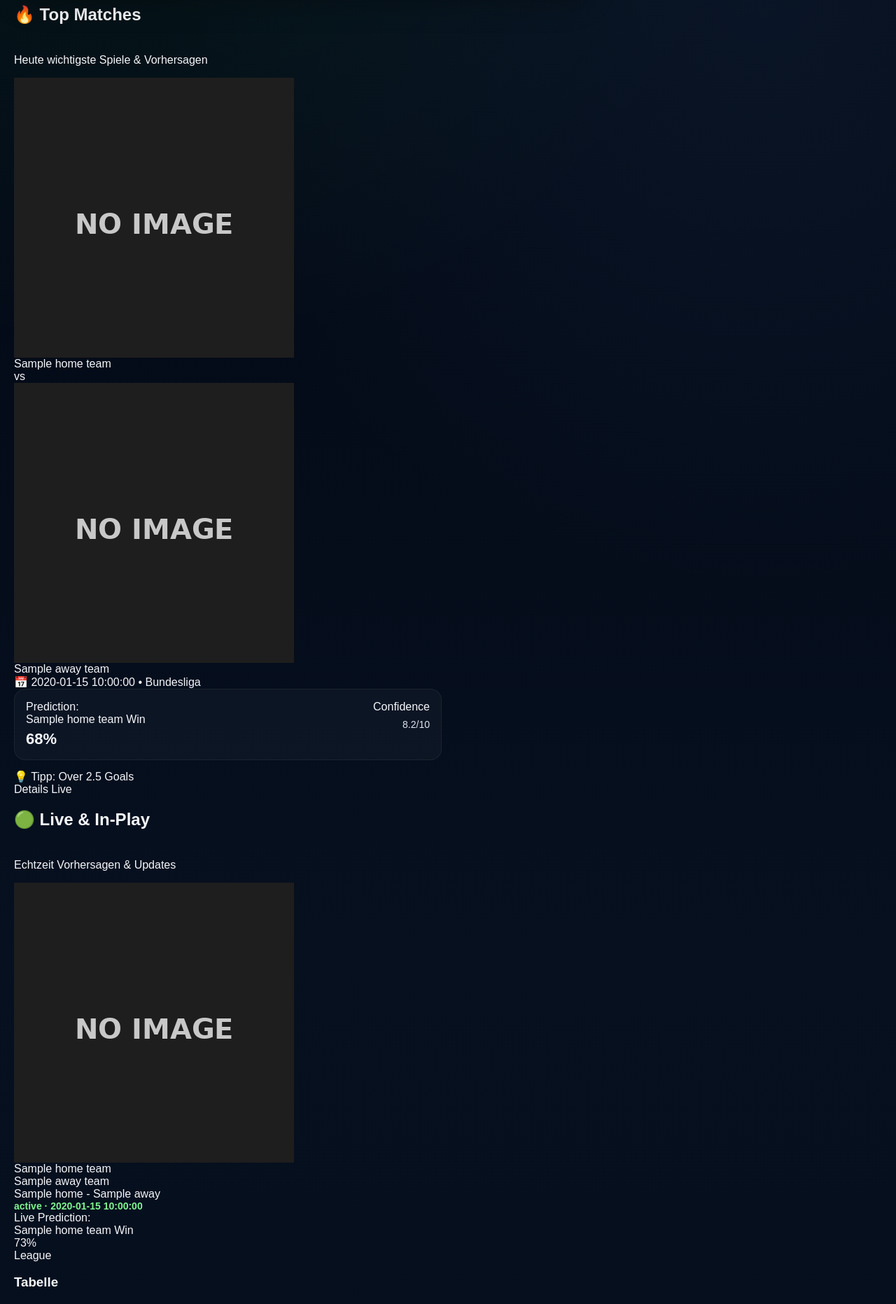
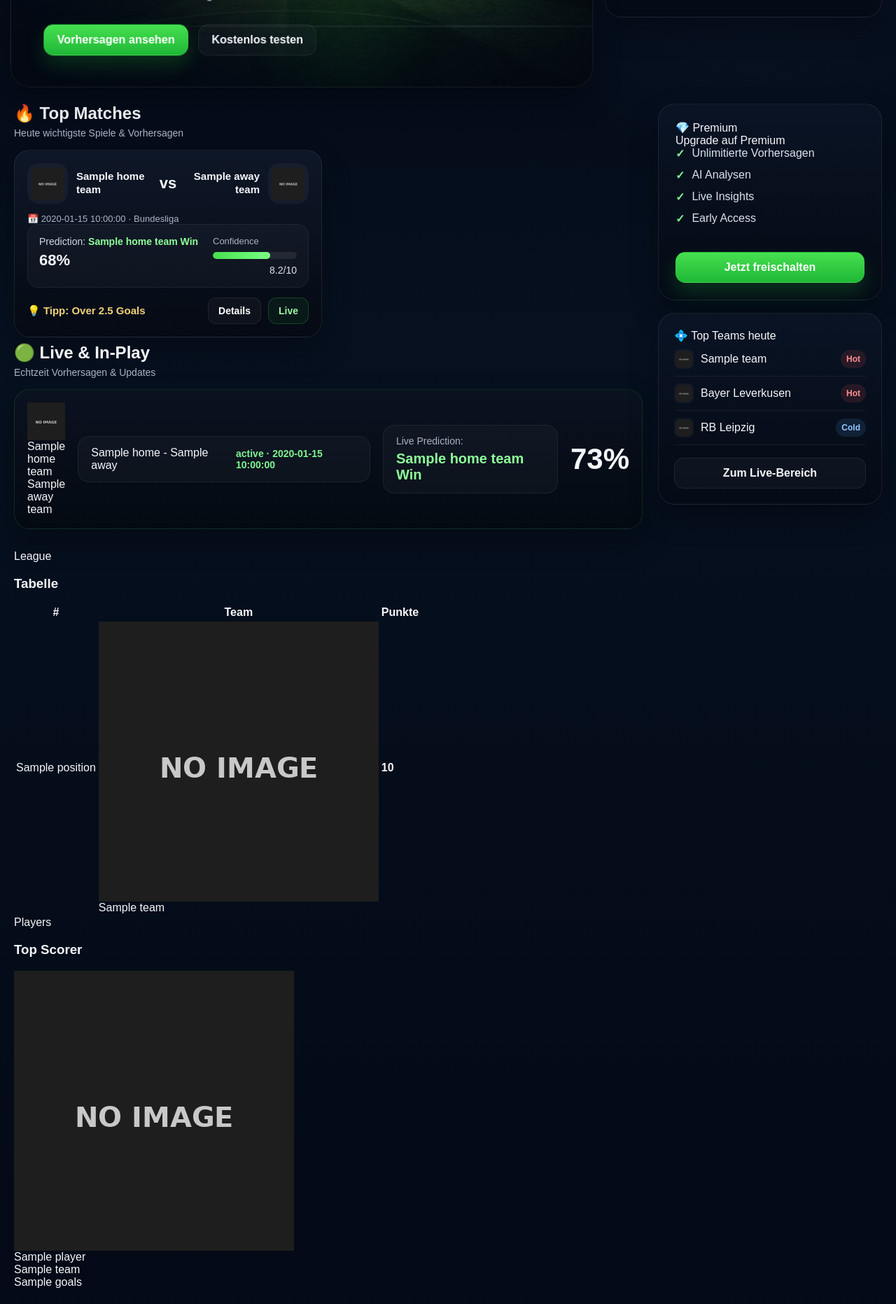
Before and after one commit to bonangel1974/matchpredictions, a Flask app: page / in a window 1280 px wide. Shown: the part 436-2299 px from the top of the page at 70% size. Run offline with Flask 3, Linux system fonts and the light colour scheme; a database or web service that is not in the repository returns one stand-in record (values such as "Sample title"); data that the repository does not hold is empty.

Commit message:
new premium homepage redesign

```diff
--- a/templates/index.html
+++ b/templates/index.html
@@ -10,12 +10,12 @@
 
 <header class="site-header">
     <div class="container header-inner">
-        <div class="brand-wrap">
-            <div class="brand-icon">M</div>
-            <div class="brand-text">MatchPredictions</div>
+        <div class="brand">
+            <div class="brand-mark">M</div>
+            <div>MatchPredictions</div>
         </div>
 
-        <div class="nav-scroll">
+        <div class="mobile-nav-scroll">
             <nav class="main-nav">
                 <a href="/?league=bundesliga" class="{% if league == 'bundesliga' %}active{% endif %}">Deutschland</a>
                 <a href="/?league=switzerland" class="{% if league == 'switzerland' %}active{% endif %}">Schweiz</a>
@@ -41,15 +41,15 @@
         {% if error %}
         <div class="error-box">{{ error }}</div>
         {% endif %}
-
-        <!-- HERO -->
-        <section class="hero-grid">
-            <div class="hero-main">
+<section class="hero">
+    <div class="hero-grid">
+        <div class="hero-main hero-animated">
             <div class="hero-overlay"></div>
+            <div class="hero-glow"></div>
             <div class="hero-content">
                 <div class="hero-kicker">AI Match Predictions</div>
-                    <h1>AI Match Predictions<br>für Europa</h1>
-                    <p>Daten. Trends. Gewinnstrategien.</p>
+                <h1 class="hero-title"><span class="accent">AI</span> Match Predictions<br>für Europa</h1>
+                <p class="hero-subtitle">Daten. Trends. Gewinnstrategien.</p>
 
                 <div class="hero-buttons">
                     <a href="/premium?league={{ league }}" class="btn btn-green btn-large">Vorhersagen ansehen</a>
@@ -58,112 +58,112 @@
             </div>
         </div>
 
-            <aside class="hero-side-card">
-                <div class="side-card-head">
-                    <div class="side-card-title">AI Analyse</div>
-                    <span class="pill pill-green">PREMIUM</span>
+        <div class="hero-side">
+            <div class="ai-panel">
+                <div class="panel-head">
+                    <h3 class="panel-title">AI Analyse</h3>
+                    <span class="panel-chip">PREMIUM</span>
                 </div>
 
                 <ul class="feature-list">
-                    <li>Form Analyse</li>
-                    <li>Head-to-Head</li>
-                    <li>Goal Trend</li>
-                    <li>Injury Impact</li>
+                    <li><span class="feature-check">✓</span> Form Analyse</li>
+                    <li><span class="feature-check">✓</span> Head-to-Head</li>
+                    <li><span class="feature-check">✓</span> Goal Trend</li>
+                    <li><span class="feature-check">✓</span> Injury Impact</li>
                 </ul>
 
-                <div class="ai-result-box">
-                    <div class="small-label">Ergebnis:</div>
+                <div class="ai-result">
+                    <div class="ai-result-label">Ergebnis:</div>
+                    <div class="ai-result-value">
                         {% if featured_match %}
-                        <strong>{{ featured_match.home }} Win</strong>
+                            {{ featured_match.home }} Win
                         {% else %}
-                        <strong>Home Win</strong>
+                            Home Win
                         {% endif %}
+                    </div>
                     <div class="confidence-text">(High Confidence)</div>
                 </div>
 
                 <div class="premium-note">🔒 Premium Feature</div>
-            </aside>
+            </div>
+        </div>
+    </div>
 </section>
 
-        <!-- MAIN GRID -->
-        <section class="dashboard-grid">
+        <section class="section">
+            <div class="main-grid">
 
-            <!-- LEFT SIDE -->
-            <div class="dashboard-left">
-
-                <!-- TOP MATCHES -->
-                <section class="section-block">
+                <div>
+                    <div class="section-head">
                         <div class="section-title-wrap">
-                        <h2>🔥 Top Matches</h2>
-                        <p>Heute wichtigste Spiele & Vorhersagen</p>
+                            <h2 class="section-title">🔥 Top Matches</h2>
+                            <div class="section-subtitle">Heute wichtigste Spiele &amp; Vorhersagen</div>
+                        </div>
                     </div>
 
                     <div class="top-matches-grid">
                         {% for m in matches[:2] %}
-                        <article class="prediction-card">
-                            <div class="prediction-teams">
-                                <div class="prediction-team">
+                        <article class="match-prediction-card">
+                            <div class="match-row">
+                                <div class="club">
+                                    <div class="club-logo">
                                         <img src="{{ m.home_logo }}" alt="{{ m.home }}">
-                                    <span>{{ m.home }}</span>
+                                    </div>
+                                    <div class="club-name">{{ m.home }}</div>
                                 </div>
 
-                                <div class="prediction-versus">vs</div>
-
-                                <div class="prediction-team">
-                                    <img src="{{ m.away_logo }}" alt="{{ m.away }}">
-                                    <span>{{ m.away }}</span>
-                                </div>
+                                <div class="match-center">
+                                    <div class="vs-big">vs</div>
                                 </div>
 
-                            <div class="prediction-meta">
-                                <span>📅 {{ m.time }}</span>
-                                <span>•</span>
-                                <span>{{ league|capitalize }}</span>
-                            </div>
-
-                            <div class="prediction-box">
-                                <div class="prediction-left">
-                                    <div class="small-label">Prediction:</div>
-                                    <div class="prediction-result">
-                                        {% if m.home %}{{ m.home }} Win{% else %}Home Win{% endif %}
-                                    </div>
-                                    <div class="prediction-percent">
-                                        {% if loop.index == 1 %}68%{% else %}29%{% endif %}
-                                    </div>
-                                </div>
-
-                                <div class="prediction-right">
-                                    <div class="small-label">Confidence</div>
-                                    <div class="confidence-bar">
-                                        <span style="width:{% if loop.index == 1 %}68{% else %}29{% endif %}%"></span>
-                                    </div>
-                                    <div class="confidence-value">
-                                        {% if loop.index == 1 %}8.2/10{% else %}6.7/10{% endif %}
+                                <div class="club right">
+                                    <div class="club-name">{{ m.away }}</div>
+                                    <div class="club-logo">
+                                        <img src="{{ m.away_logo }}" alt="{{ m.away }}">
                                     </div>
                                 </div>
                             </div>
 
-                            <div class="prediction-footer">
-                                <div class="tip-text">💡 Tipp: {% if loop.index == 1 %}Over 2.5 Goals{% else %}Under 3.5 Goals{% endif %}</div>
-                                <div class="prediction-actions">
-                                    <a href="#" class="mini-btn">Details</a>
-                                    <a href="#" class="mini-btn mini-btn-live">Live</a>
+                            <div class="meta-line">📅 {{ m.time }} · {{ league|capitalize }}</div>
+
+                            <div class="prediction-box">
+                                <div>
+                                    <div class="prediction-label">Prediction: <strong>{% if loop.index == 1 %}{{ m.home }} Win{% else %}Draw{% endif %}</strong></div>
+                                    <div class="prediction-percent">{% if loop.index == 1 %}68%{% else %}29%{% endif %}</div>
+                                </div>
+
+                                <div class="confidence-box">
+                                    <div class="confidence-title">Confidence</div>
+                                    <div class="progress">
+                                        <div class="progress-bar" style="width:{% if loop.index == 1 %}68{% else %}29{% endif %}%"></div>
+                                    </div>
+                                    <div class="confidence-value">{% if loop.index == 1 %}8.2/10{% else %}6.7/10{% endif %}</div>
+                                </div>
+                            </div>
+
+                            <div class="card-footer">
+                                <div class="tip">💡 Tipp: {% if loop.index == 1 %}Over 2.5 Goals{% else %}Under 3.5 Goals{% endif %}</div>
+
+                                <div class="footer-actions">
+                                    <a href="#" class="btn btn-dark btn-sm">Details</a>
+                                    <a href="#" class="btn btn-outline btn-sm btn-live">Live</a>
                                 </div>
                             </div>
                         </article>
                         {% endfor %}
                     </div>
-                </section>
 
-                <!-- LIVE IN PLAY -->
-                <section class="section-block">
+                    <section class="section">
+                        <div class="section-head">
                             <div class="section-title-wrap">
-                        <h2>🟢 Live & In-Play</h2>
-                        <p>Echtzeit Vorhersagen & Updates</p>
+                                <h2 class="section-title">🟢 Live &amp; In-Play</h2>
+                                <div class="section-subtitle">Echtzeit Vorhersagen &amp; Updates</div>
+                            </div>
                         </div>
 
+                        <div class="live-strip {% if featured_match and featured_match.status in ['IN_PLAY', 'LIVE', 'PAUSED'] %}live-glow{% endif %}">
                             {% if featured_match %}
-                    <div class="live-highlight-card {% if featured_match.status in ['IN_PLAY', 'LIVE', 'PAUSED'] %}live-glow{% endif %}">
+                            <div class="live-strip-grid">
                                 <div class="live-team-side">
                                     <img src="{{ featured_match.home_logo }}" alt="{{ featured_match.home }}">
                                     <div>
@@ -172,7 +172,7 @@
                                     </div>
                                 </div>
 
-                        <div class="live-score-block">
+                                <div class="live-score-box">
                                     {% if featured_match.score_home is not none and featured_match.score_away is not none %}
                                         <div class="live-big-score">{{ featured_match.score_home }} - {{ featured_match.score_away }}</div>
                                     {% else %}
@@ -181,24 +181,23 @@
                                     <div class="live-minute">{{ featured_match.status }} · {{ featured_match.time }}</div>
                                 </div>
 
-                        <div class="live-prediction-side">
-                            <div class="small-label">Live Prediction:</div>
-                            <div class="live-prediction-result">{{ featured_match.home }} Win</div>
-                            <div class="live-prediction-percent">73%</div>
+                                <div class="live-prediction">
+                                    <div class="live-prediction-label">Live Prediction:</div>
+                                    <div class="live-prediction-value">{{ featured_match.home }} Win</div>
                                 </div>
+
+                                <div class="live-percent">73%</div>
                             </div>
                             {% endif %}
+                        </div>
                     </section>
 
-                <!-- TABLE + SCORERS -->
-                <section class="bottom-duo-grid">
-
-                    <section class="panel-box">
+                    <section class="section">
+                        <div class="bottom-duo-grid">
+                            <div class="panel-box">
                                 <div class="panel-header">
-                            <div>
                                     <div class="panel-kicker">League</div>
                                     <h3>Tabelle</h3>
-                            </div>
                                 </div>
 
                                 <div class="table-mobile-wrap">
@@ -224,14 +223,12 @@
                                         </tbody>
                                     </table>
                                 </div>
-                    </section>
+                            </div>
 
-                    <section class="panel-box">
+                            <div class="panel-box">
                                 <div class="panel-header">
-                            <div>
                                     <div class="panel-kicker">Players</div>
                                     <h3>Top Scorer</h3>
-                            </div>
                                 </div>
 
                                 <div class="scorer-stack">
@@ -248,58 +245,57 @@
                                     </div>
                                     {% endfor %}
                                 </div>
-                    </section>
-
+                            </div>
+                        </div>
                     </section>
                 </div>
 
-            <!-- RIGHT SIDE -->
-            <aside class="dashboard-right">
-
-                <div class="premium-upgrade-card">
+                <aside class="right-rail">
+                    <div class="premium-panel">
                         <div class="upgrade-title">💎 Premium</div>
                         <div class="upgrade-subtitle">Upgrade auf Premium</div>
 
-                    <ul class="upgrade-list">
-                        <li>Unlimitierte Vorhersagen</li>
-                        <li>AI Analysen</li>
-                        <li>Live Insights</li>
-                        <li>Early Access</li>
+                        <ul class="bullet-list">
+                            <li><span class="feature-check">✓</span> Unlimitierte Vorhersagen</li>
+                            <li><span class="feature-check">✓</span> AI Analysen</li>
+                            <li><span class="feature-check">✓</span> Live Insights</li>
+                            <li><span class="feature-check">✓</span> Early Access</li>
                         </ul>
 
-                    <a href="/premium?league={{ league }}" class="btn btn-green btn-block">Jetzt freischalten</a>
+                        <a href="/premium?league={{ league }}" class="btn btn-green full-width-btn">Jetzt freischalten</a>
                     </div>
 
-                <div class="sidebar-card">
+                    <div class="top-teams-panel">
                         <div class="sidebar-title">💠 Top Teams heute</div>
 
-                    <div class="team-heat-row">
-                        <div class="team-heat-left">
-                            <img src="{{ table[0].logo if table|length > 0 else '/static/images/default.png' }}" alt="">
+                        <div class="top-team-row">
+                            <div class="team-mini">
+                                <img class="team-mini-logo" src="{{ table[0].logo if table|length > 0 else '/static/images/default.png' }}" alt="">
                                 <span>{{ table[0].team if table|length > 0 else 'FC Bayern München' }}</span>
                             </div>
-                        <span class="tag-hot">Hot</span>
+                            <span class="hot-tag">Hot</span>
                         </div>
 
-                    <div class="team-heat-row">
-                        <div class="team-heat-left">
-                            <img src="{{ table[1].logo if table|length > 1 else '/static/images/default.png' }}" alt="">
+                        <div class="top-team-row">
+                            <div class="team-mini">
+                                <img class="team-mini-logo" src="{{ table[1].logo if table|length > 1 else '/static/images/default.png' }}" alt="">
                                 <span>{{ table[1].team if table|length > 1 else 'Bayer Leverkusen' }}</span>
                             </div>
-                        <span class="tag-hot">Hot</span>
+                            <span class="hot-tag">Hot</span>
                         </div>
 
-                    <div class="team-heat-row">
-                        <div class="team-heat-left">
-                            <img src="{{ table[2].logo if table|length > 2 else '/static/images/default.png' }}" alt="">
+                        <div class="top-team-row">
+                            <div class="team-mini">
+                                <img class="team-mini-logo" src="{{ table[2].logo if table|length > 2 else '/static/images/default.png' }}" alt="">
                                 <span>{{ table[2].team if table|length > 2 else 'RB Leipzig' }}</span>
                             </div>
-                        <span class="tag-cold">Cold</span>
-                    </div>
+                            <span class="cold-tag">Cold</span>
                         </div>
 
-                <a href="#" class="btn btn-outline btn-block sidebar-live-btn">Zum Live-Bereich</a>
+                        <a href="#" class="btn btn-outline full-width-btn" style="margin-top:18px;">Zum Live-Bereich</a>
+                    </div>
                 </aside>
+            </div>
         </section>
     </div>
 </main>
@@ -307,95 +303,46 @@
 <footer class="site-footer">
     <div class="container footer-grid">
         <div>
-            <div class="footer-brand">MatchPredictions</div>
-            <p>AI-gestützte Fussballvorhersagen für Europas Top Ligen.</p>
+            <div class="footer-brand">
+                <div class="brand-mark">M</div>
+                <span>MatchPredictions</span>
+            </div>
+            <div class="footer-text">AI-gestützte Fussballvorhersagen für Europas Top Ligen.</div>
         </div>
 
         <div>
-            <h4>Navigation</h4>
-            <ul>
-                <li>Matches</li>
-                <li>Predictions</li>
-                <li>Stats</li>
-                <li>Premium</li>
+            <h4 class="footer-title">Navigation</h4>
+            <ul class="footer-links">
+                <li><a href="#">Matches</a></li>
+                <li><a href="#">Predictions</a></li>
+                <li><a href="#">Stats</a></li>
+                <li><a href="#">Premium</a></li>
             </ul>
         </div>
 
         <div>
-            <h4>Rechtliches</h4>
-            <ul>
-                <li>Impressum</li>
-                <li>Datenschutz</li>
-                <li>AGB</li>
+            <h4 class="footer-title">Rechtliches</h4>
+            <ul class="footer-links">
+                <li><a href="#">Impressum</a></li>
+                <li><a href="#">Datenschutz</a></li>
+                <li><a href="#">AGB</a></li>
             </ul>
         </div>
 
         <div>
-            <h4>Stay Updated</h4>
-            <p>Erhalte die besten Vorhersagen per E-Mail.</p>
-            <div class="newsletter-box">
+            <h4 class="footer-title">Stay Updated</h4>
+            <div class="footer-text">Erhalte die besten Vorhersagen per E-Mail.</div>
+            <div class="subscribe-box">
                 <input type="email" placeholder="Deine E-Mail">
-                <button>Abonnieren</button>
+                <a href="#" class="btn btn-green">Abonnieren</a>
             </div>
         </div>
     </div>
 
-    <div class="footer-bottom">
+    <div class="container footer-bottom">
         © 2025 MatchPredictions. Alle Rechte vorbehalten.
     </div>
 </footer>
 
-<script>
-const currentLeague = "{{ league }}";
-
-function isLiveStatus(status) {
-    const s = String(status || "").toUpperCase();
-    return ["IN_PLAY", "LIVE", "PAUSED"].includes(s);
-}
-
-function renderMatches(matches) {
-    const cards = document.querySelector(".top-matches-grid");
-    if (!cards || !matches || matches.length === 0) return;
-}
-
-async function refreshLiveMatches() {
-    try {
-        const res = await fetch(`/api/live-matches?league=${currentLeague}`);
-        const data = await res.json();
-        if (data.success) {
-            const featuredCard = document.querySelector(".live-highlight-card");
-            if (featuredCard && data.matches.length > 0) {
-                const liveMatches = data.matches.filter(m => isLiveStatus(m.status));
-                const m = liveMatches.length > 0 ? liveMatches[0] : data.matches[0];
-
-                featuredCard.className = `live-highlight-card ${isLiveStatus(m.status) ? 'live-glow' : ''}`;
-                featuredCard.innerHTML = `
-                    <div class="live-team-side">
-                        <img src="${m.home_logo}" alt="${m.home}">
-                        <div>
-                            <div class="live-team-name">${m.home}</div>
-                            <div class="live-team-sub">${m.away}</div>
-                        </div>
-                    </div>
-
-                    <div class="live-score-block">
-                        <div class="live-big-score">${(m.score_home !== null && m.score_away !== null) ? `${m.score_home} - ${m.score_away}` : 'VS'}</div>
-                        <div class="live-minute">${m.status} · ${m.time}</div>
-                    </div>
-
-                    <div class="live-prediction-side">
-                        <div class="small-label">Live Prediction:</div>
-                        <div class="live-prediction-result">${m.home} Win</div>
-                        <div class="live-prediction-percent">73%</div>
-                    </div>
-                `;
-            }
-        }
-    } catch (err) {}
-}
-
-setInterval(refreshLiveMatches, 60000);
-</script>
-
 </body>
 </html>
```
Also changed, not shown: static/css/style.css (+56 -0 lines), static/images/hero-stadium.jpg (added), static/images/hero-stadium.png (added), static/images/teams/Germany - Bundesliga/Bayern Muenchen.png (renamed from static/images/teams/Germany - Bundesliga/Bayern Munich.png). Lines whose indentation alone changed are shown as unchanged.
